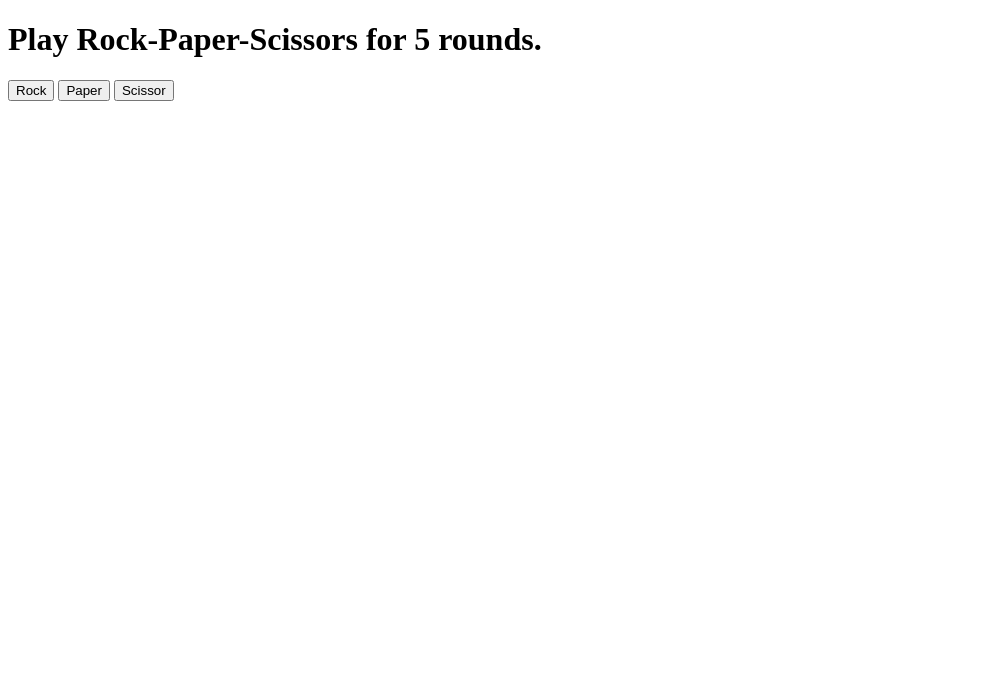
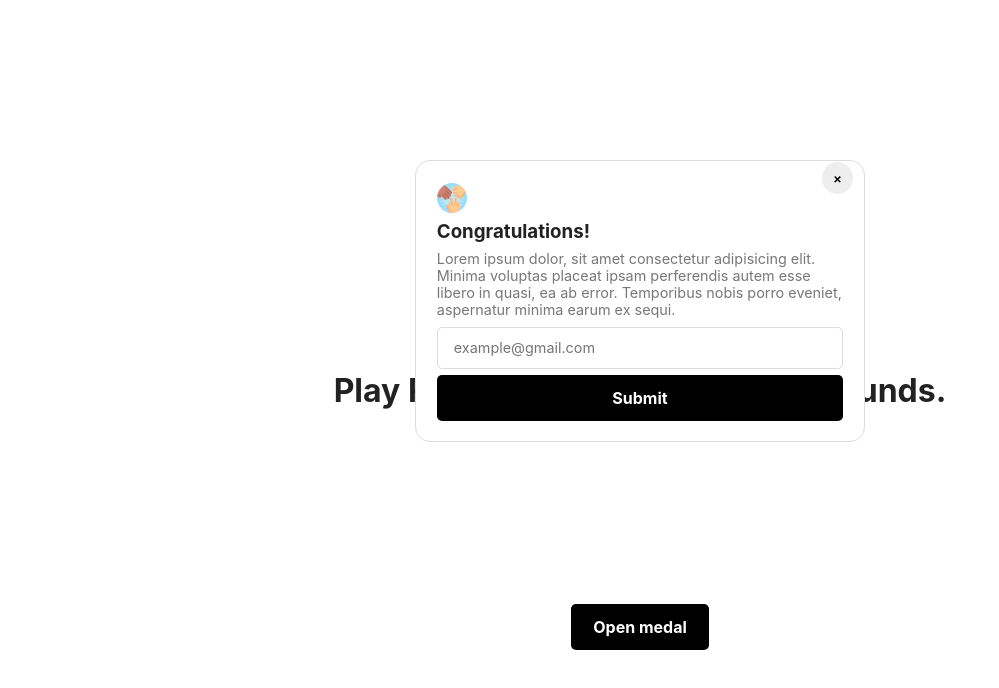
Before and after one commit to dagiStark/Rock_Paper_Scissors, a plain HTML site: page index.html in a window 1280 px wide. Shown: the whole page, without its empty margins (0-999 px from the left). Drawn offline with Linux system fonts and the light colour scheme.

Commit message:
added some css and javaScript on the ui

```diff
--- a/index.html
+++ b/index.html
@@ -1,14 +1,14 @@
 <!DOCTYPE html>
 <html lang="en">
   <head>
-    <meta charset="UTF-8">
-    <meta name="viewport" content="width=device-width, initial-scale=1.0">
+    <meta charset="UTF-8" />
+    <meta name="viewport" content="width=device-width, initial-scale=1.0" />
     <title>Document</title>
+    <link rel="stylesheet" href="style.css" />
     <script src="script.js" defer></script>
   </head>
 
   <body>
-
     <h1>Play Rock-Paper-Scissors for 5 rounds.</h1>
 
     <div class="user">
@@ -19,7 +19,32 @@
 
     <p></p>
 
+    <section class="modal hidden">
+      <div class="modal-header">
+        <img
+          src="rock-paper-scissors.png"
+          alt="rock-paper-scissors icon."
+          width="30px"
+          height="30px"
+        />
+        <button class="btn-close">&times;</button>
+      </div>
 
+      <div class="modal-body">
+        <h3>Congratulations!</h3>
+        <p>
+          Lorem ipsum dolor, sit amet consectetur adipisicing elit. Minima
+          voluptas placeat ipsam perferendis autem esse libero in quasi, ea ab
+          error. Temporibus nobis porro eveniet, aspernatur minima earum ex
+          sequi.
+        </p>
+      </div>
 
+      <input type="email" id="email" placeholder="example@gmail.com" />
+      <button class="btn">Submit</button>
+    </section>
+
+    <div class="overlay hidden"></div>
+    <button class="btn btn-open">Open medal</button>
   </body>
 </html>
--- a/style.css
+++ b/style.css
@@ -0,0 +1,85 @@
+
+*{
+    margin: 0;
+    padding: 0;
+    box-sizing: border-box;
+    font-family: 'Inter', sans-serif;
+}
+
+
+body{
+    display: flex;
+    flex-direction: column;
+    align-items: center;
+    justify-content: center;
+    color: #222;
+    position: relative;
+    min-height: 100vh;
+}
+
+
+.modal{
+    display: flex;
+    flex-direction: column;
+    justify-content: center;
+    gap: 0.4rem;
+    width: 450px;
+    padding: 1.3rem;
+    min-height: 250px;
+    position: absolute;
+    top: 20%;
+    background-color: white;
+    border: 1px solid #ddd;
+    border-radius: 15px;
+}
+
+.modal .modal-header{
+    display: flex;
+    align-items: center;
+    justify-content: space-between;
+
+}
+
+.modal input{
+    padding: 0.7rem 1rem;
+    border: 1px solid #ddd;
+    border-radius: 5px;
+    font-size: 0.9em;
+}
+
+.modal p{
+    font-size: 0.9rem;
+    color: #777;
+    margin: 0.4rem 0 0.2rem;
+}
+
+
+button{
+    cursor: pointer;
+    border: none;
+    font-weight: 600;
+}
+
+
+.btn {
+    display: inline-block;
+    padding: 0.8rem 1.4rem;
+    font-weight: 700;
+    background-color: black;
+    color: white;
+    border-radius: 5px;
+    text-align: center;
+    font-size: 1em;
+}
+
+.btn-open{
+    position: absolute;
+    bottom: 150px;
+}
+
+.btn-close{
+    transform: translate(10px, -20px);
+    padding: 0.5rem 0.7rem;
+    background: #eee;
+    border-radius: 50%;
+}
```
Also changed, not shown: rock-paper-scissors.png (added). Lines whose indentation alone changed are shown as unchanged.
